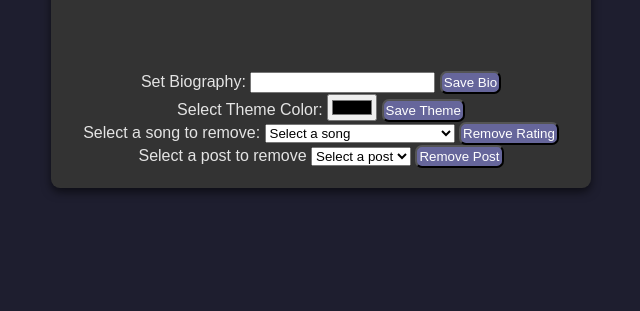
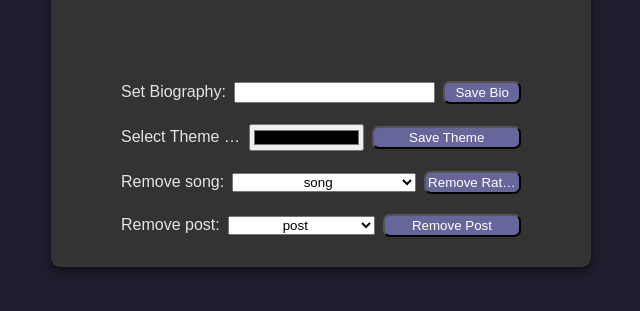
Before and after one commit to Cxdyr/SongWall, a Python web app: template app/templates/settings.html in a window 1280 px wide. Shown: the part 322-633 px from the top of the page, without its empty margins (319-959 px from the left). Run offline with Jinja, Linux system fonts and the light colour scheme; the template is opened without the code that fills it: most values are stand-ins (such as "Sample title", 1, 10 or a date in 2020).

Commit message:
Fixed login case sensitivity, fixed time zone issues on display, fixed settings display forms

```diff
--- a/app/app.py
+++ b/app/app.py
@@ -127,14 +127,13 @@ def register():
 @app.route('/login', methods=['GET', 'POST'])
 def login():
     if request.method == 'POST':
-        email = request.form['email']
+        email = request.form['email'].lower()
         password = request.form['password']
 
         # Fetch user from database
         user = User.query.filter_by(email=email).first()
         if user and user.check_password(password):  # Check password
             login_user(user)  # Log in the user
-            flash('Login successful!', 'success')
             return redirect(url_for('dashboard'))  # Redirect to logged in view home page
         else:
             flash('Login failed. Check your email and/or password.', 'error')
@@ -242,8 +241,6 @@ def rate(spotify_id):
         result = add_or_update_rating(current_user.id, current_user.username, spotify_id, rating, comment)  # Call my add/update function to update or db
         if "error" in result:
             flash(result["error"], "error")
-        else:
-            flash(result["success"], "success")
 
         return redirect(url_for('dashboard'))
 
--- a/app/static/style.css
+++ b/app/static/style.css
@@ -556,6 +556,19 @@ label .comment {
     white-space: normal;
 }
 
+.profile-container form {
+    display: flex;
+    justify-content: center;
+    align-items: center;
+    flex-direction: column; /* Stack elements vertically */
+    gap: 10px;
+    width: 100%;
+}
+
+.profile-container form .label-container {
+    width: 100%;
+}
+
 .ratings-wrapper {
     max-height: 670px;
     overflow-y: auto;
@@ -630,6 +643,40 @@ h4 {
     font-family: 'Lucida Sans', 'Lucida Sans Regular', 'Lucida Grande', 'Lucida Sans Unicode', Geneva, Verdana, sans-serif;
     color: white;
     text-shadow: .8px .8px 1px black;
+}
+
+/*  Form settings css */
+.label-container {
+    display: flex;
+    align-items: center; /* Vertically center */
+    justify-content: center; /* Horizontally center */
+    width: 100%;
+    max-width: 400px; /* Adjust as needed */
+    margin: 10px auto; /* Centers within parent */
+    overflow: hidden;
+    white-space: nowrap;
+    gap: 8px; /* Adds spacing between label and input */
+}
+
+.label-container label {
+    flex-shrink: 0;
+    max-width: 30%;
+    overflow: hidden;
+    text-overflow: ellipsis;
+    white-space: nowrap;
+    text-align: right; /* Aligns label text */
+}
+
+.label-container input,
+.label-container select,
+.label-container button {
+    flex-grow: 1;
+    min-width: 0;
+    max-width: 65%;
+    overflow: hidden;
+    text-overflow: ellipsis;
+    white-space: nowrap;
+    text-align: center;
 }
 
 
--- a/app/templates/settings.html
+++ b/app/templates/settings.html
@@ -27,27 +27,32 @@
 
 <!-- Update Bio Form -->
 <form method="POST">
+    <div class="label-container">
     <input type="hidden" name="form_type" value="bio">
     <label for="biography">Set Biography:</label>
     <input type="text" id="biography" name="biography">
     <button type="submit">Save Bio</button>
+    </div>
 </form>
 
 <!-- Update Theme Color Form -->
 <form method="POST">
+    <div class="label-container">
     <input type="hidden" name="form_type" value="theme">
     <label for="theme_color">Select Theme Color:</label>
     <input type="color" id="theme_color" name="theme_color" value="{{ current_user.theme_color or '#333' }}">
     <button type="submit">Save Theme</button>
+    </div>
 </form>
 
 <!-- Remove Rating Form (Already Works) -->
  <section>
 <form method="POST">
+    <div class="label-container">
     <input type="hidden" name="form_type" value="remove_song">
-    <label for="song_id">Select a song to remove:</label>
+    <label for="song_id">Remove song: </label>
     <select name="song_id" id="song_id" required>
-        <option value="" disabled selected>Select a song</option>
+        <option value="" disabled selected>song</option>
         {% for rating in ratings %}
             <option value="{{ rating.song.id }}">
                 {{ rating.song.track_name }} - {{ rating.song.artist_name }}
@@ -55,15 +60,18 @@
         {% endfor %}
     </select>
     <button type="submit">Remove Rating</button>
+    </div>
+
 </form>
 </section>
 
 <section>
 <form method="POST">
+    <div class="label-container">
     <input type="hidden" name="form_type" value="remove_post">
-    <label for="post_content">Select a post to remove</label>
+    <label for="post_content">Remove post: </label>
     <select name="post_id" id="post_content" required>
-        <option value="" disabled selected>Select a post</option>
+        <option value="" disabled selected>post</option>
         {% for post in posts %}
             <option value="{{ post.id }}">
                 {{ post.post_message }}
@@ -71,6 +79,8 @@
             {% endfor %}
     </select>
     <button type="submit">Remove Post</button>
+    </div>
+
 </form>
 </section>
 
--- a/app/templates/song.html
+++ b/app/templates/song.html
@@ -50,7 +50,7 @@
                         {% if rating.comment %}
                             <p class="rating-comment">"{{ rating.comment }}"</p>
                         {% endif %}
-                        <small class="rating-date">Rated on {{ rating.time_stamp.strftime('%B %d, %Y at %I:%M %p') }}</small>
+                        <small class="rating-date">Rated on {{ rating.time_stamp.strftime('%B %d, %Y') }}</small>
                     </div>
                 {% endfor %}
             {% else %}
```
Also changed, not shown: app/templates/dashboard.html (+24 -26 lines).
